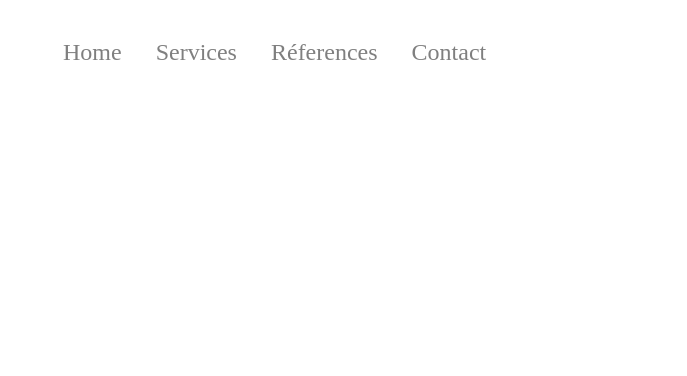
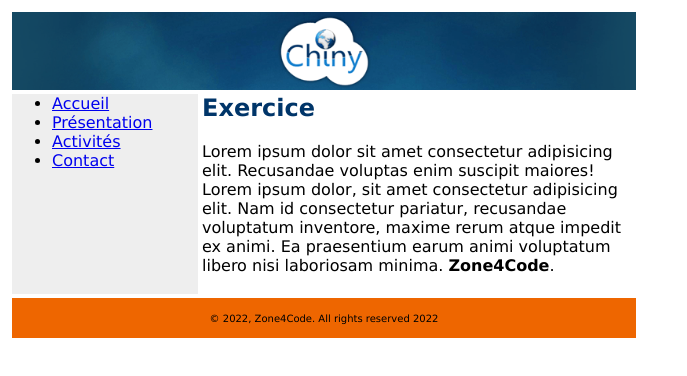
Before and after one commit to jelassiaymen94/css-exercices, a plain HTML site: page index.html in a window 1280 px wide. Shown: the whole page, without its empty margins (0-687 px from the left). Drawn offline with Linux system fonts and the light colour scheme.

Commit message:
Exercice Done

```diff
--- a/index.html
+++ b/index.html
@@ -1,69 +1,57 @@
-<!DOCTYPE html>
 <html>
 	<head>
-		<title>Menu Déroulant</title>
-		<meta charset="utf-8" />
+		<title>Exercice 7</title>
 		<link
 			rel="stylesheet"
 			href="styles.css" />
 	</head>
 	<body>
-		<header>
-			<nav>
-				<ul class="menu">
-					<li>
-						<a
-							href="#"
-							title=""
-							>Home</a
-						>
-					</li>
-					<li class="services">
-						<a
-							href="#"
-							title=""
-							>Services</a
-						>
-						<ul class="sous-menu">
-							<li>
-								<a
-									href="#"
-									title=""
-									>Service 1</a
-								>
-							</li>
-							<li>
-								<a
-									href="#"
-									title=""
-									>Service 2</a
-								>
-							</li>
-							<li>
-								<a
-									href="#"
-									title=""
-									>Service 3</a
-								>
-							</li>
-						</ul>
-					</li>
-					<li>
-						<a
-							href="/"
-							title="#"
-							>Réferences</a
-						>
-					</li>
-					<li>
-						<a
-							href="/"
-							title="#"
-							>Contact</a
-						>
-					</li>
-				</ul>
-			</nav>
-		</header>
+		<table
+			cellspacing="4"
+			cellpadding="0">
+			<tr>
+				<td
+					class="table__banner"
+					colspan="2">
+					<img
+						src="images/arr_bannp.png"
+						class="table__banner__img" />
+				</td>
+			</tr>
+			<tr>
+				<td class="table__header">
+					<ul>
+						<li><a href="accueil.html">Accueil</a></li>
+						<li><a href="presentation.html">Présentation</a></li>
+						<li><a href="activites.html">Activités</a></li>
+						<li><a href="contact.html">Contact</a></li>
+					</ul>
+				</td>
+				<td class="table__exercice">
+					<h2>Exercice</h2>
+					<p>
+						Lorem ipsum dolor sit amet consectetur adipisicing elit. Recusandae
+						voluptas enim suscipit maiores!<br />
+						Lorem ipsum dolor, sit amet consectetur adipisicing elit. Nam id
+						consectetur pariatur, recusandae voluptatum inventore, maxime rerum
+						atque impedit ex animi. Ea praesentium earum animi voluptatum libero
+						nisi laboriosam minima. <b>Zone4Code</b>.
+					</p>
+				</td>
+			</tr>
+			<tr>
+				<td
+					colspan="2"
+					align="center"
+					height="40"
+					bgcolor="#EE6600">
+					<font
+						face="verdana"
+						size="1">
+						&copy; 2022, Zone4Code. All rights reserved 2022
+					</font>
+				</td>
+			</tr>
+		</table>
 	</body>
 </html>
--- a/styles.css
+++ b/styles.css
@@ -1,55 +1,32 @@
-nav {
-	float: left;
-}
-.menu {
-	list-style-type: none;
-}
-.menu > li {
-	display: inline-block;
-	margin: 5px;
-}
-.menu > li > a {
-	display: inline-block;
-	text-decoration: none;
-	color: rgba(0, 0, 0, 0.5);
-	padding: 10px;
-	font-size: 1.5em;
-}
-.menu > li:hover {
-	border-bottom: 4px solid #39c;
-}
-.services {
-	position: relative;
+* {
+	font-family: Verdana, sans-serif;
 }
 
-.sous-menu {
-	list-style-type: none;
-	position: absolute;
-	left: 0;
+table {
+	border: 0;
+	width: 50%;
+}
+
+.table__banner {
+	column-span: 2;
+}
+
+.table__banner__img {
 	width: 100%;
-	max-height: 0;
-	overflow: hidden;
-	transition: max-height 0.5s ease;
-	padding: 0;
-	margin: 5px 0;
 }
-.services:hover > .sous-menu {
-	max-height: 150px;
+
+.table__header {
+	width: 30%;
+	height: 200px;
+	vertical-align: top;
+	background-color: #eeeeee;
 }
-.sous-menu > li {
-	text-align: center;
-	background-color: #777;
-	line-height: 1.5em;
-	font-size: 1em;
-	padding: 5px 0;
-	border: 1px #fff solid;
+
+.table__exercice {
+	width: 70%;
+	vertical-align: top;
 }
-.sous-menu > li > a {
-	text-decoration: none;
-	display: inline-block;
-	width: 100%;
-	color: #fff;
+
+h2 {
+	color: #003569;
 }
-.sous-menu > li:hover {
-	background: #39c;
-}
```
Also changed, not shown: images/arr_bannp.png (added).
